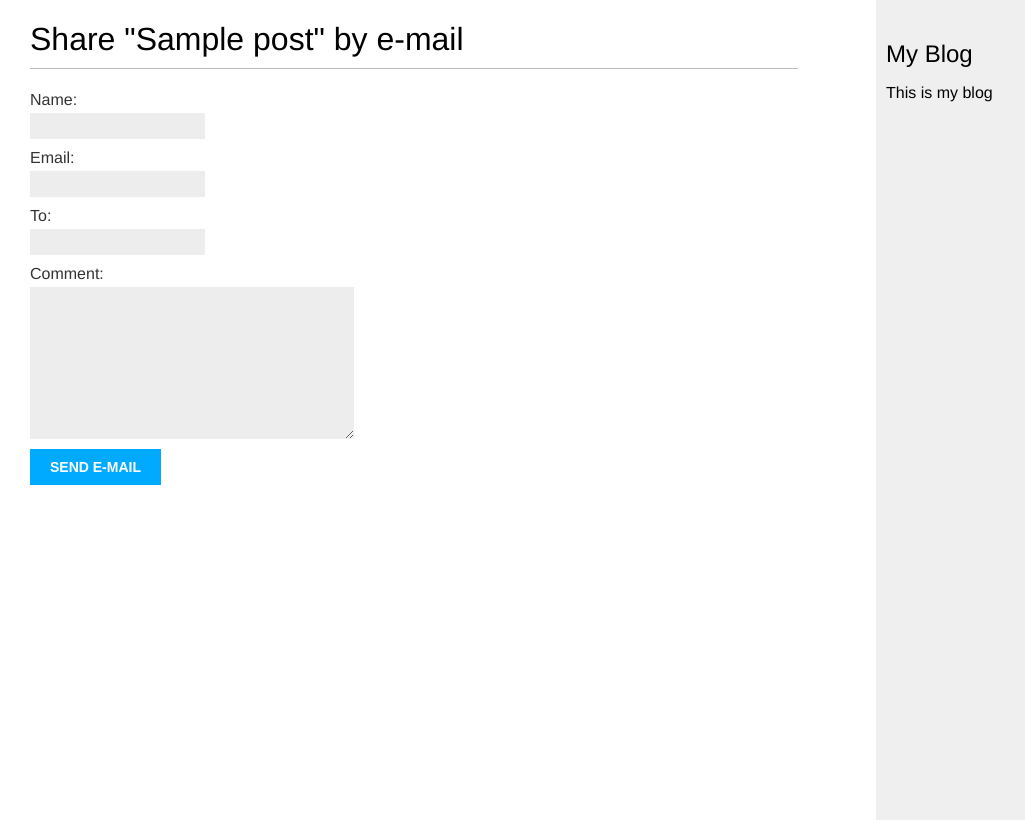
After one commit to ProgrammerOfMoms/django_blog, a Django app: page /blog/1/share/ in a window 1280 px wide. The commit adds this page. Shown: the whole page, without its empty margins (0-1025 px from the left). Run offline with Django 4.2, Linux system fonts and the light colour scheme; tables that the repository leaves empty hold one stand-in row (values such as "Sample post").

Commit message:
added share btn

```diff
--- /dev/null
+++ b/blog_service/forms.py
@@ -0,0 +1,8 @@
+from django import forms
+
+
+class EmailPostForm(forms.Form):
+    name = forms.CharField(max_length=25)
+    email = forms.EmailField()
+    to = forms.EmailField()
+    comment = forms.CharField(required=False, widget=forms.Textarea)
--- a/blog_service/templates/blog_service/post/detail.html
+++ b/blog_service/templates/blog_service/post/detail.html
@@ -8,4 +8,9 @@
     Published {{ post.publish }} by {{ post.author }}
   </p>
   {{ post.body|linebreaks }}
+  <p>
+    <a href="{% url "blog_service:post_share" post.id %}">
+      Share this post
+    </a>
+  </p>
 {% endblock %}
--- /dev/null
+++ b/blog_service/templates/blog_service/post/share.html
@@ -0,0 +1,20 @@
+
+{% extends "blog_service/base.html" %}
+
+{% block title %}Share a post{% endblock %}
+
+{% block content %}
+  {% if sent %}
+    <h1>E-mail successfully sent</h1>
+    <p>
+      "{{ post.title }}" was successfully sent to {{ form.cleaned_data.to }}.
+    </p>
+  {% else %}
+    <h1>Share "{{ post.title }}" by e-mail</h1>
+    <form action="." method="post">
+      {{ form.as_p }}
+      {% csrf_token %}
+      <input type="submit" value="Send e-mail">
+    </form>
+  {% endif %}
+{% endblock %}
--- a/blog_service/urls.py
+++ b/blog_service/urls.py
@@ -7,4 +7,5 @@ app_name = 'blog_service'
 urlpatterns = [
     path('', views.PostListView.as_view(), name='post_list'),
     path('<int:year>/<int:month>/<int:day>/<slug:post>/', views.post_detail, name='post_detail'),
+    path('<int:post_id>/share/', views.post_share, name='post_share'),
 ]
--- a/blog_service/views.py
+++ b/blog_service/views.py
@@ -1,9 +1,10 @@
-from django.core import paginator
 from django.http.response import HttpResponse
 from django.shortcuts import render, get_object_or_404
-from django.core.paginator import Paginator, PageNotAnInteger, EmptyPage
 from django.views.generic import ListView
+from django.core.mail import send_mail
+from django.conf import settings
 from .models import Post
+from .forms import EmailPostForm
 
 
 class PostListView(ListView):
@@ -23,3 +24,21 @@ def post_detail(request, year: int, month: int, day: int, post: str) -> HttpResp
                              publish__month=month,
                              publish__day=day)
     return render(request, 'blog_service/post/detail.html', {'post': post})
+
+
+def post_share(request, post_id) -> HttpResponse:
+    """Обработчик 'Поделиться постом'"""
+    post = get_object_or_404(Post, id=post_id, status='published')
+    sent = False
+    if request.method == "POST":
+        form = EmailPostForm(request.POST)
+        if form.is_valid():
+            cleaned_data = form.cleaned_data
+            post_url = request.build_absolute_uri(post.get_absolute_url())
+            subject = f'{cleaned_data["name"]} ({cleaned_data["email"]}) recommends you reading {post.title}'
+            message = f'Read "{post.title}" at {post_url}\n\n{cleaned_data["name"]}\'s comments: {cleaned_data["comment"]}'
+            send_mail(subject, message, settings.EMAIL_HOST, [cleaned_data["to"]])
+            sent=True
+    else:
+        form = EmailPostForm()
+    return render(request, 'blog_service/post/share.html', {'post': post, 'form': form, 'sent': sent})
```
Also changed, not shown: blog/settings.py (+9 -1 lines).
